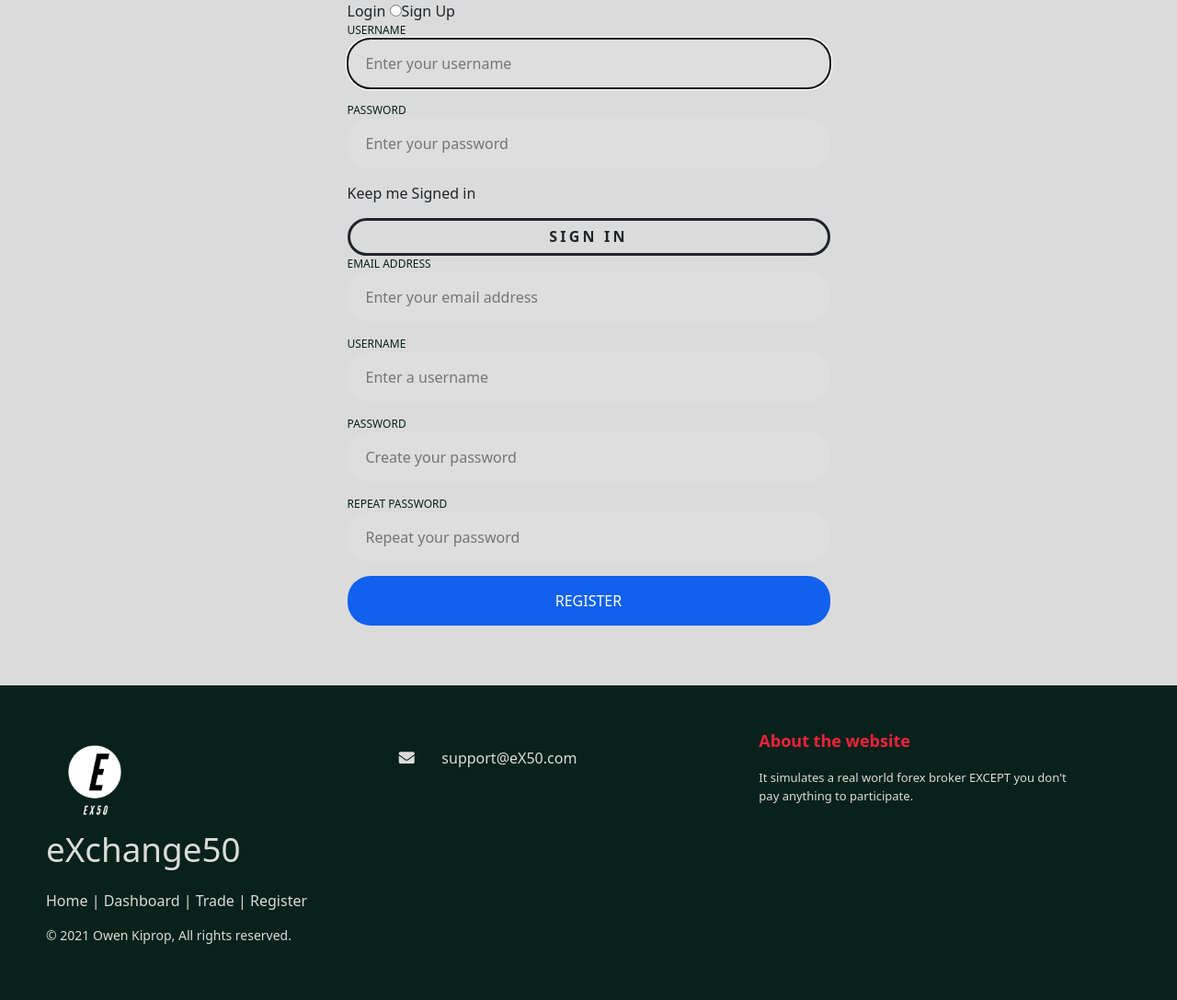
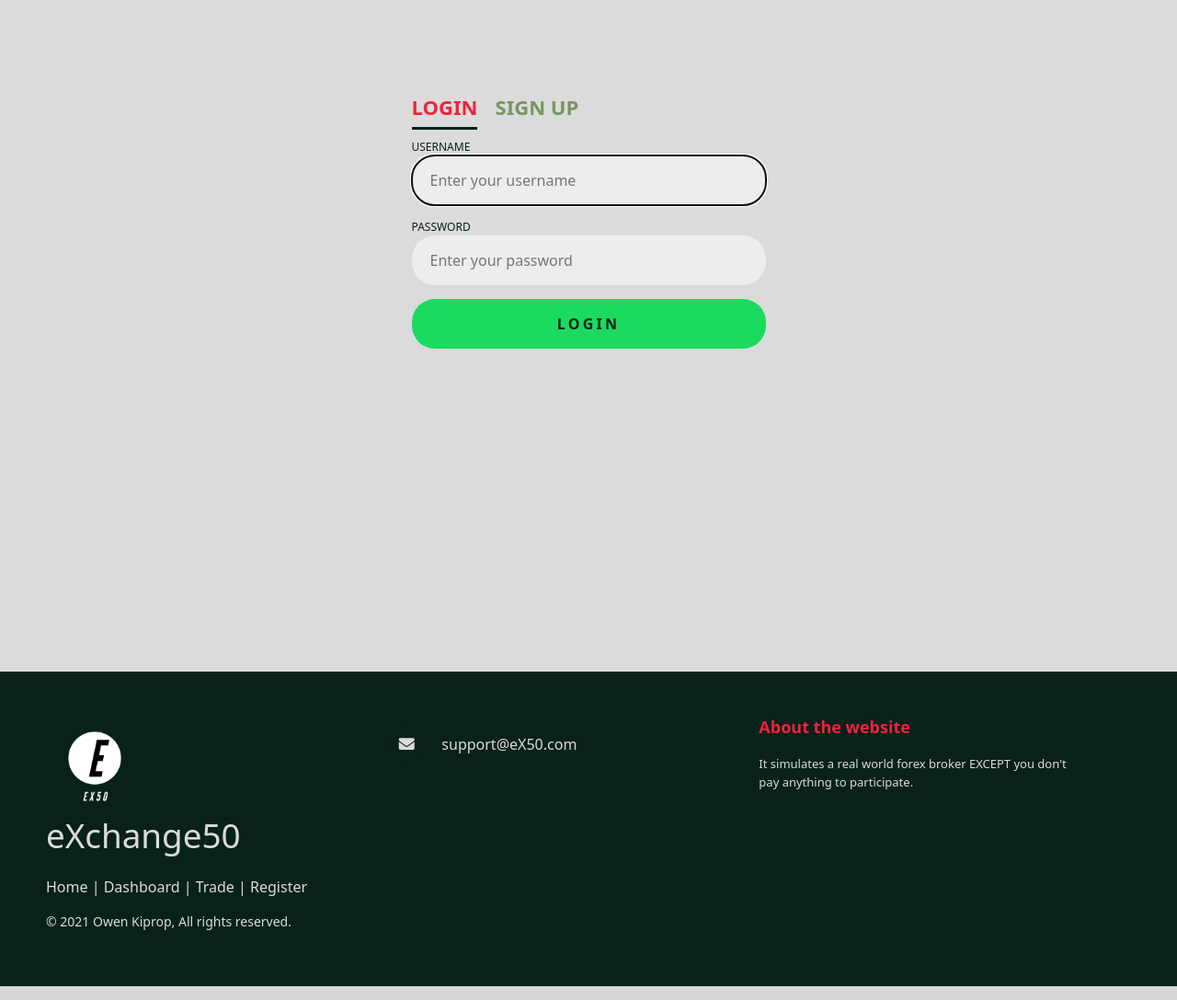
Before and after one commit to 0xOwen/exchange50, a Flask app: page /register in a window 1280 px wide. Shown: the part 56-1143 px from the top of the page at 92% size. Run offline with Flask 2, Linux system fonts and the light colour scheme; some web fonts are replaced.

Commit message:
Styling for register page

```diff
--- a/static/css/register.css
+++ b/static/css/register.css
@@ -1,3 +1,7 @@
+.row
+{
+    margin-top:10px;
+}
 .login-container
 {
     width: 100%;
@@ -5,6 +9,7 @@
     max-width: 525px;
     min-height: 670px;
     position: relative;
+    z-index:1;
 }
 
 .login-box
@@ -14,6 +19,7 @@
     position: absolute;
     padding: 90px 70px 50px 70px;
     background: #dbdbdb;
+    border-radius:10px;
 }
 
 .login-box .login,
@@ -30,16 +36,15 @@
 }
 
 .login-box .sign-in,
-.login-box .sign-up,
-.login-space .group .check
+.login-box .sign-up
 {
-    display: none
+    display: none;
 }
 .login-box .tab,
 .login-space .group .label,
 .login-space .group .button
 {
-    text-transform: uppercase
+    text-transform: uppercase;
 }
 
 .login-box .tab
@@ -49,14 +54,21 @@
     padding-bottom: 5px;
     margin: 0 15px 10px 0;
     display: inline-block;
-    border-bottom: 2px solid transparent
+    border-bottom: 3px solid transparent
+}
+
+.login-box .sign-in+.tab,
+.login-box .sign-up+.tab
+{
+    color: #789564;
+    font-weight:bold;
 }
 
 .login-box .sign-in:checked+.tab,
 .login-box .sign-up:checked+.tab
 {
-    color: #fff;
-    border-color: #1161ee
+    border-color: #08211b;
+    color: #ef233c;
 }
 
 .login-space
@@ -77,7 +89,7 @@
 .login-space .group .button
 {
     width: 100%;
-    color: #fff;
+    color: #08211b;
     display: block
 }
 
@@ -87,7 +99,7 @@
     border: none;
     padding: 15px 20px;
     border-radius: 25px;
-    background: rgba(255, 255, 255, .1)
+    background: rgba(255, 255, 255, .5)
 }
 
 .login-space .group .label
@@ -98,7 +110,7 @@
 
 .login-space .group .button
 {
-    background: #1161ee
+    background: #1adb5d;
 }
 
 .login-box .sign-in:checked+.tab+.sign-up+.tab+.login-space .login
@@ -115,31 +127,3 @@ a
     color: inherit;
     text-decoration: none
 }
-
-button {
-    letter-spacing: .2rem;
-	text-transform: uppercase;
-    font-weight: 600;
-    border: 3px solid;
-    width: 100%;
-    display: block;
-    padding: 15px 20px;
-    border-radius: 25px;
-	padding: 1% 2%;
-	background: none;
-	color: inherit;
-	z-index: 1;
-	-webkit-transition: border-color .3s, background-color .3s;
-	transition: border-color .3s, background-color .3s;
-}
-button:hover {
-	border-color: #ef233c;
-	background-color: rgba(239, 35, 60, 0.1);
-    -webkit-transform: translate3d(0, -10%, 0);
-	transform: translate3d(0, -10%, 0);
-}
-button:hover::after {
-	opacity: 1;
-	-webkit-transform: translate3d(0, 0, 0);
-	transform: translate3d(0, 0, 0);
-}
--- a/templates/register.html
+++ b/templates/register.html
@@ -12,10 +12,11 @@
         <div class="row">
             <div class="col-md-6 mx-auto col-sm-12">
                 <div class="login-container">
-                        <div class="login-box>
+                    <div class="login-box">
                     <input id="tab-1" type="radio" name="tab" class="sign-in" checked><label for="tab-1" class="tab">Login</label>
                     <input id="tab-2" type="radio" name="tab" class="sign-up"><label for="tab-2" class="tab">Sign Up</label>
                         <div class="login-space">
+                            <form action="/login" method="post">
                                 <div class="login">
                                     <div class="group">
                                         <label for="user" class="label">Username</label>
@@ -26,19 +27,11 @@
                                         <input id="pass" type="password" class="input" placeholder="Enter your password" autocomplete="off">
                                     </div>
                                     <div class="group">
-                                        <input id="check" type="checkbox" class="check" checked>
-                                        <label for="check"><span class="icon"></span> Keep me Signed in</label>
+                                        <button type="submit" class="button">login</button>
                                     </div>
-                                    <div class="group">
-                                        <button type="submit">sign in</button>
                                 </div>
-                                    <div class="hr"></div>
-                                    <!-- Password reset feature to be added later.
-
-                                    <div class="foot"> <a href="#">Forgot Password?</a> </div>
-
-                                    -->
-                                </div>
+                            </form>
+                            <form action="/signup" method="post">
                                 <div class="sign-up-form">
                                     <div class="group">
                                         <label for="pass" class="label">Email Address</label>
@@ -57,9 +50,10 @@
                                         <input id="pass" type="password" class="input" data-type="password" placeholder="Repeat your password" autocomplete="off">
                                     </div>
                                     <div class="group">
-                                        <input type="submit" class="button" value="Register">
+                                        <button type="submit" class="button">sign up</button>
                                     </div>
                                 </div>
+                            </form>
                         </div>
                     </div>
                 </div>
```
Lines whose indentation alone changed are shown as unchanged.
